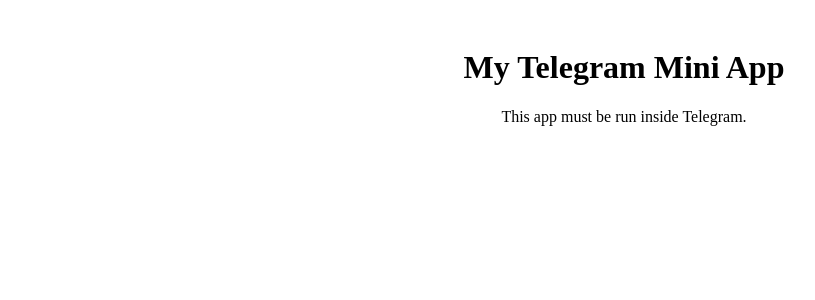
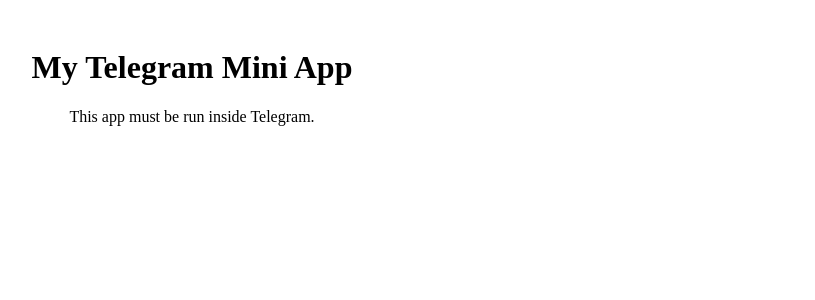
Before and after one commit to saranshkhulbe7/telegram-mini-game-app, a React (Vite) app: page / in a window 1280 px wide. Shown: the top 300 px of the page, without its empty margins (16-831 px from the left). Built offline with nearby package versions, Linux system fonts and the light colour scheme.

Commit message:
first commit

```diff
--- a/src/App.tsx
+++ b/src/App.tsx
@@ -66,7 +66,7 @@
   }, []);
 
   return (
-    <div style={{ padding: "20px", textAlign: "center" }}>
+    <div style={{ padding: "20px", textAlign: "center", maxWidth: "360px" }}>
       <h1>My Telegram Mini App</h1>
       {isTelegram ? (
         user ? (
```
